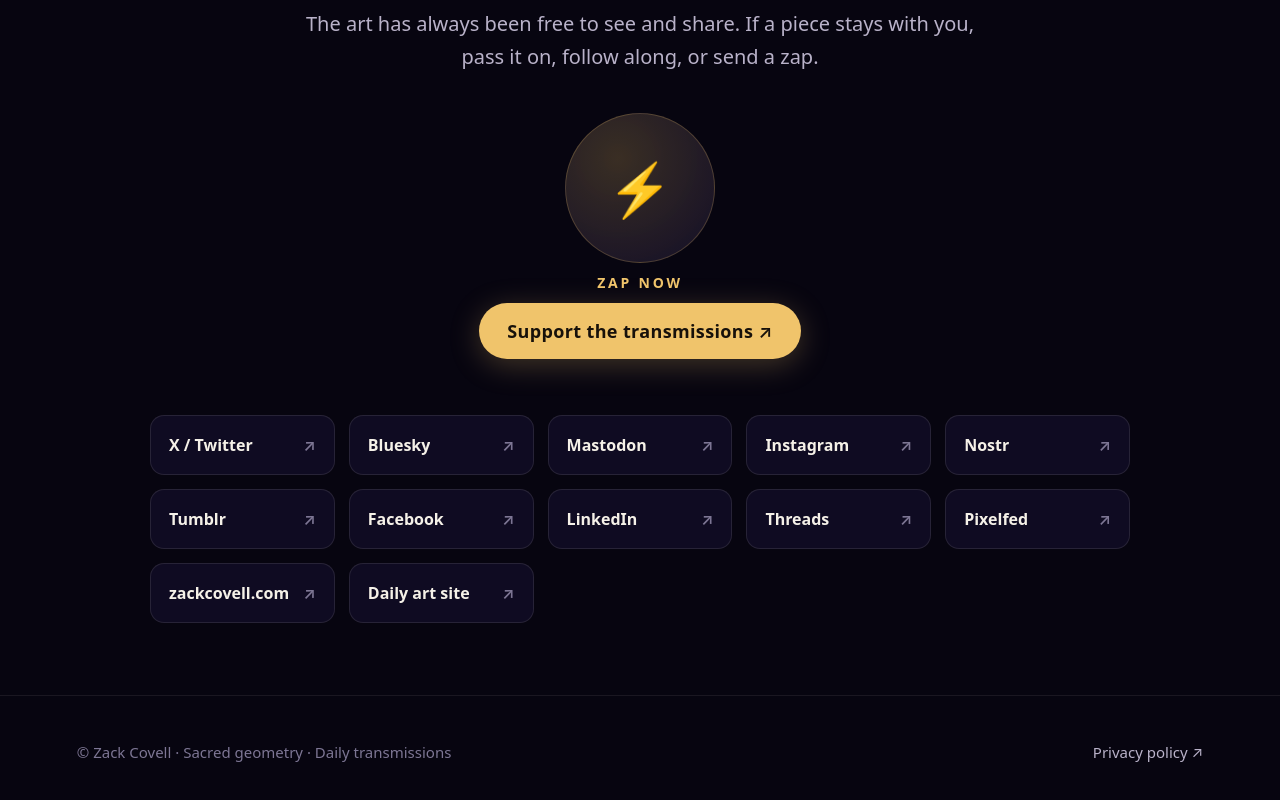
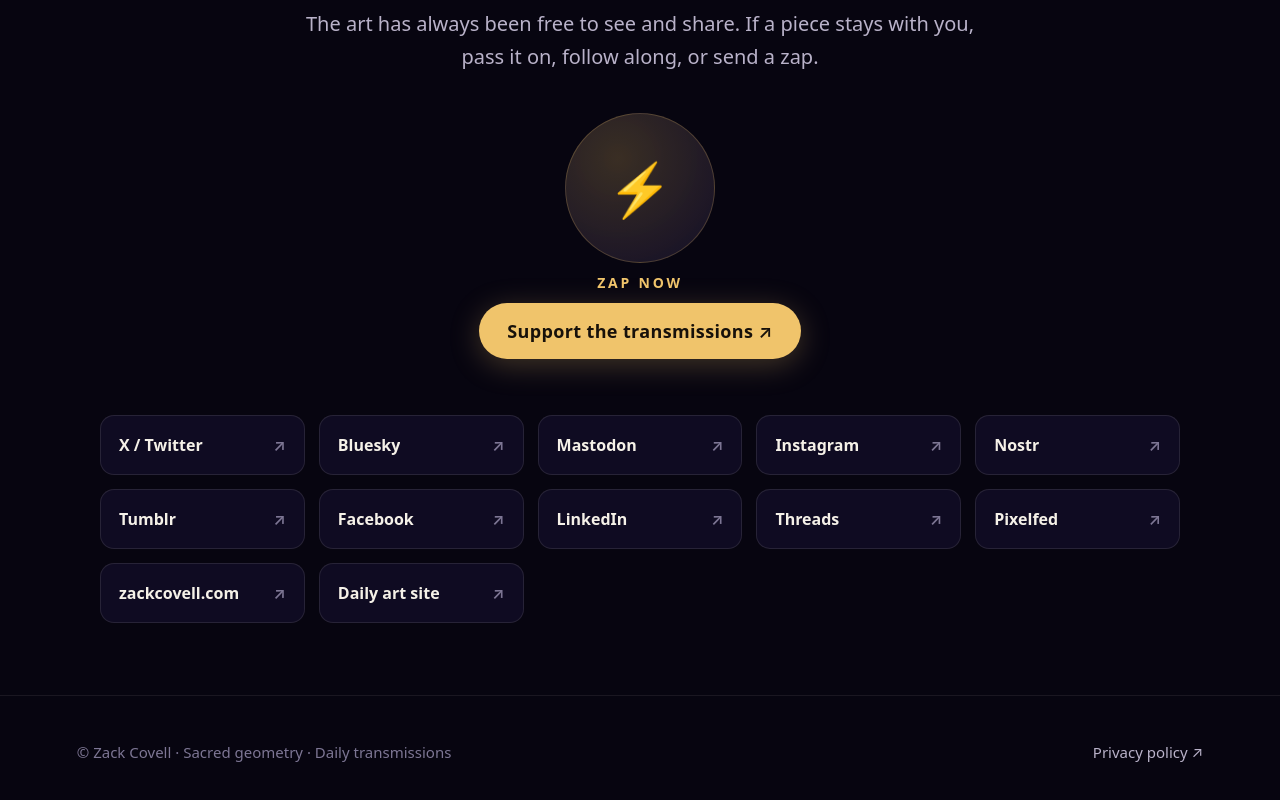
Before and after one commit to SilverLenZ/zack-art, a plain HTML site: page index.html in a window 1280 px wide. Shown: the part 4856-5656 px from the top of the page. Drawn offline with Linux system fonts and the light colour scheme; no server answers.

Commit message:
Update social buttons layout and max-width

```diff
--- a/index.html
+++ b/index.html
@@ -159,7 +159,7 @@ h2{font:clamp(34px,4.6vw,58px)/1.12 var(--serif);font-weight:600;margin:0 0 18px
   font-size:52px;transition:transform .25s,box-shadow .25s}
 .zap-btn:hover{transform:rotate(-8deg) scale(1.06);box-shadow:0 0 60px rgba(240,196,107,.35)}
 .zap-btn small{position:absolute;margin-top:190px;font:600 14px var(--sans);letter-spacing:.2em;color:var(--gold);text-transform:uppercase}
-.socials{display:grid;grid-template-columns:repeat(auto-fit,minmax(180px,1fr));gap:14px;max-width:980px;margin:56px auto 0}
+.socials{display:grid;grid-template-columns:repeat(auto-fit,minmax(200px,1fr));gap:14px;max-width:1080px;margin:56px auto 0}
 .soc{display:flex;align-items:center;justify-content:space-between;gap:10px;padding:18px 18px;border-radius:14px;
   border:1px solid rgba(245,241,232,.1);background:var(--panel);text-decoration:none;font:600 16px var(--sans);
   transition:border-color .2s,transform .2s;min-width:0}
```
